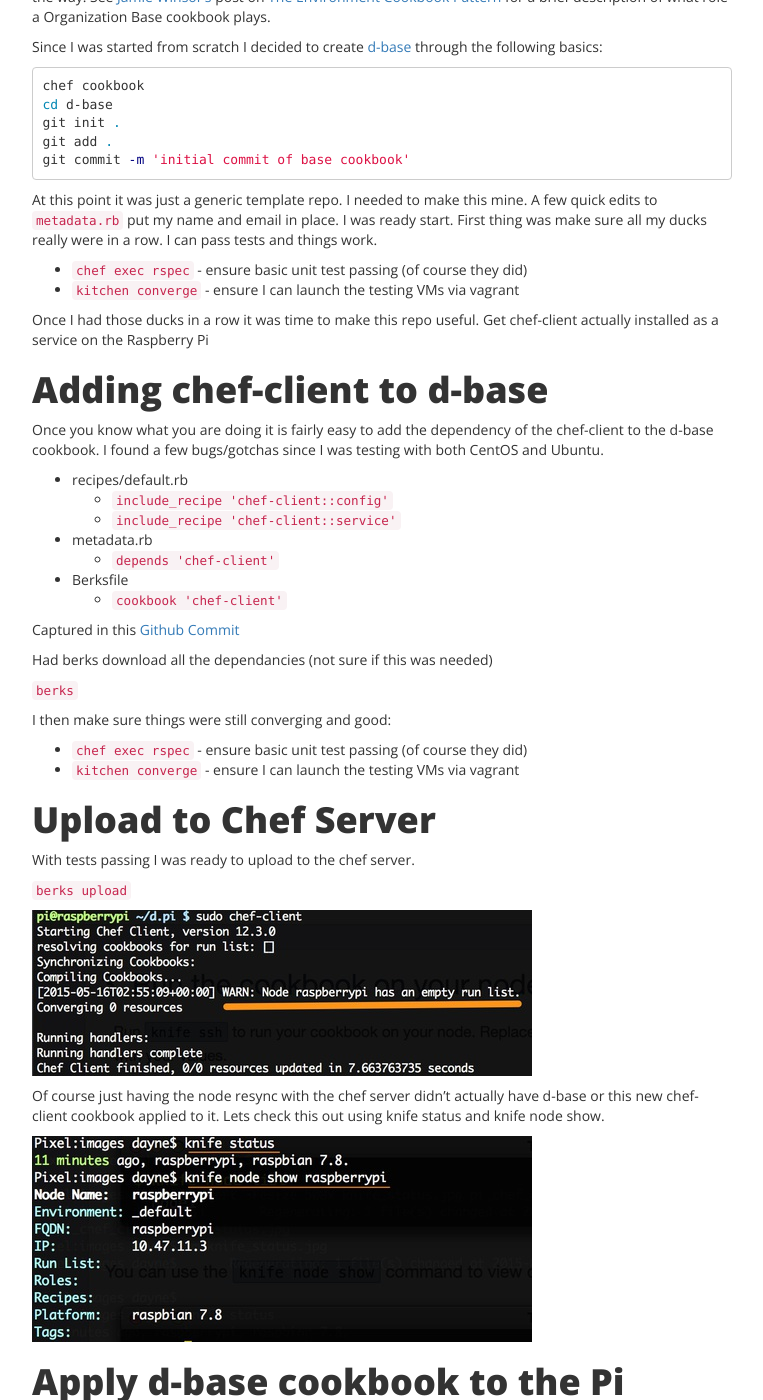
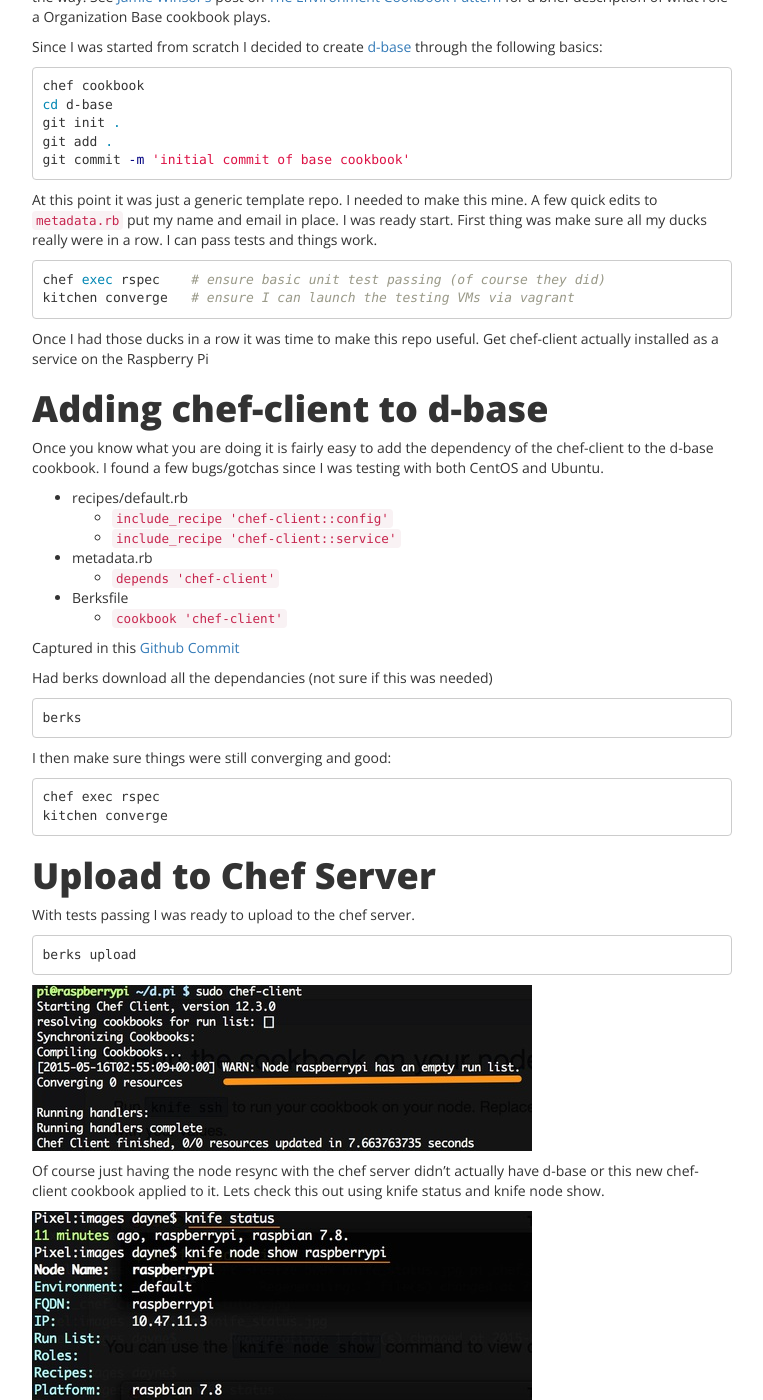
Before and after one commit to dayne/dayne.github.com, a Jekyll site: the page built from _posts/2015-05-15-chef_on_pi.md, in a window 1280 px wide and 1400 px high, scrolled down 1085 px. Shown: the whole window, without its empty margins (258-1021 px from the left). Built offline with Jekyll 4.4.1, drawn with Linux system fonts in a browser that asks for light colours; nearby versions of some CDN libraries; Markdown is read by kramdown in place of the engine named in the settings.

Commit message:
run commands consistent markdown

````diff
--- a/_posts/2015-05-15-chef_on_pi.md
+++ b/_posts/2015-05-15-chef_on_pi.md
@@ -55,8 +55,10 @@
 
 At this point it was just a generic template repo.  I needed to make this mine.  A few quick edits to ``metadata.rb`` put my name and email in place.  I was ready start.  First thing was make sure all my ducks really were in a row.  I can pass tests and things work.
 
-* ``chef exec rspec`` - ensure basic unit test passing (of course they did)
-* ``kitchen converge`` - ensure I can launch the testing VMs via vagrant
+```shell
+chef exec rspec    # ensure basic unit test passing (of course they did)
+kitchen converge   # ensure I can launch the testing VMs via vagrant
+```
 
 Once I had those ducks in a row it was time to make this repo useful.  Get chef-client actually installed as a service on the Raspberry Pi
 
@@ -76,18 +78,18 @@
 
 Had berks download all the dependancies (not sure if this was needed)
 
-``berks``
+    berks
 
 I then make sure things were still converging and good:
 
-* ``chef exec rspec`` - ensure basic unit test passing (of course they did)
-* ``kitchen converge`` - ensure I can launch the testing VMs via vagrant
+    chef exec rspec
+    kitchen converge
 
 # Upload to Chef Server
 
 With tests passing I was ready to upload to the chef server.
 
-``berks upload``
+    berks upload
 
 
 ![chef-client on the pi](/images/pi_chef_client-empty_run_list.jpg)
````
